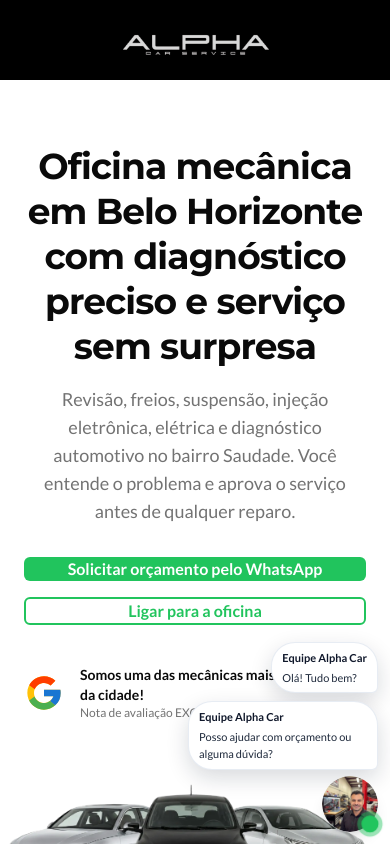
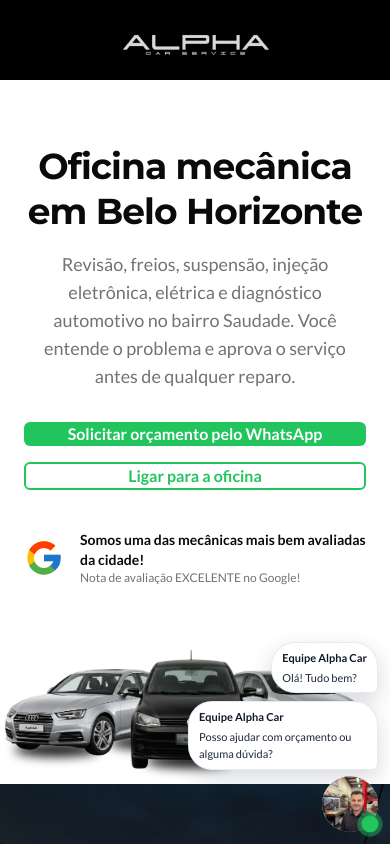
Before and after one commit to t0non/AlphaCarService, a Next.js app: page / in a window 390 px wide. Shown: the top 844 px of the page. Built offline with nearby package versions, Linux system fonts and the light colour scheme.

Commit message:
Update hero text and button sizes for mobile

```diff
--- a/src/app/layout.tsx
+++ b/src/app/layout.tsx
@@ -9,9 +9,9 @@
 import SchemaOrg from '@/components/SchemaOrg';
 
 export const metadata: Metadata = {
-  title: 'Alpha Car Service | Oficina Especializada em Belo Horizonte',
+  title: 'Oficina mecânica em Belo Horizonte',
   description:
-    'Diagnóstico preciso e preço justo. Atendimento dedicado e com garantia em um só lugar.',
+    'Oficina mecânica em Belo Horizonte. Diagnóstico preciso e preço justo. Atendimento dedicado e com garantia em um só lugar.',
   icons: {
     icon: logoIcon.src,
     shortcut: logoIcon.src,
--- a/src/components/sections/hero.tsx
+++ b/src/components/sections/hero.tsx
@@ -26,7 +26,7 @@
           {/* Left Side (Content) */}
           <div className="relative flex flex-col justify-center text-center lg:text-left items-center lg:items-start z-10 pt-16 pb-12 sm:pb-24 animate-up">
             <h1 className="text-4xl md:text-5xl font-bold tracking-tight text-foreground leading-tight">
-              Oficina mecânica em Belo Horizonte com diagnóstico preciso e serviço sem surpresa
+              Oficina mecânica em Belo Horizonte
             </h1>
             <p className="mt-4 text-lg text-muted-foreground max-w-lg mx-auto lg:mx-0">
               Revisão, freios, suspensão, injeção eletrônica, elétrica e diagnóstico automotivo no bairro Saudade. Você entende o problema e aprova o serviço antes de qualquer reparo.
@@ -35,7 +35,7 @@
               <Button
                 size="lg"
                 asChild
-                className="soft-button bg-primary hover:bg-primary/90 text-primary-foreground rounded-md h-16 sm:h-20 px-6 sm:px-8 text-base sm:text-lg font-bold flex-1"
+                className="soft-button bg-primary hover:bg-primary/90 text-primary-foreground rounded-md h-20 sm:h-24 px-6 sm:px-8 text-base sm:text-lg font-bold flex-1"
               >
                 <a
                   href="https://wa.me/5531998935665?text=Olá!%20Encontrei%20a%20Alpha%20Car%20Service%20pelo%20site%20e%20gostaria%20de%20solicitar%20um%20orçamento."
@@ -49,7 +49,7 @@
                 size="lg"
                 variant="outline"
                 asChild
-                className="soft-button h-16 sm:h-20 px-6 sm:px-8 text-base sm:text-lg font-bold rounded-md border-2 border-primary text-primary hover:bg-primary/10 flex-1"
+                className="soft-button h-20 sm:h-24 px-6 sm:px-8 text-base sm:text-lg font-bold rounded-md border-2 border-primary text-primary hover:bg-primary/10 flex-1"
               >
                 <a href="tel:+5531998935665">Ligar para a oficina</a>
               </Button>
```
